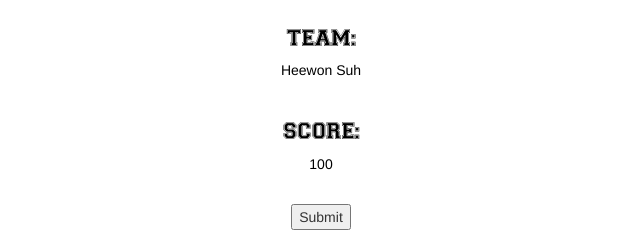
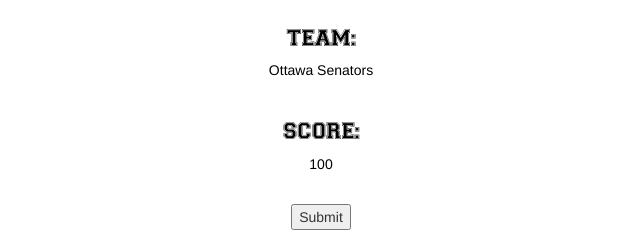
Before and after one commit to piumima/hockey-100, a website: page html/UserForm.html in a window 1280 px wide. Shown: the part 250-489 px from the top of the page, 319-959 px from the left. Drawn offline with nearby package versions, Linux system fonts and the light colour scheme.

Commit message:
Fixing team name

```diff
--- a/html/UserForm.html
+++ b/html/UserForm.html
@@ -33,7 +33,7 @@
 	<h3>FIRST NAME:</h3>
 	<input type="text" name="firstName"> <br>
 	<h3>TEAM:</h3>
-	<p> Heewon Suh </p><br>
+	<p> Ottawa Senators </p><br>
 	<h3>SCORE:</h3>
 	<p> 100 </p><br>
 
```
